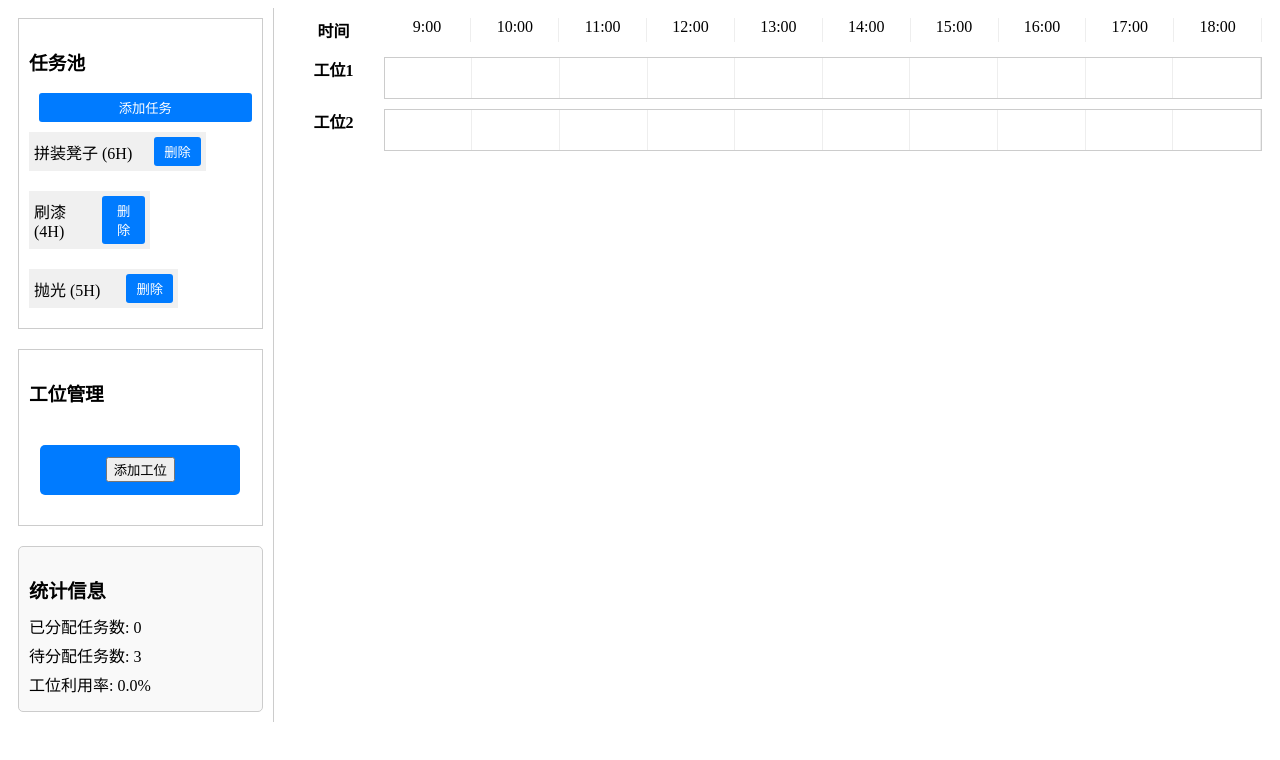
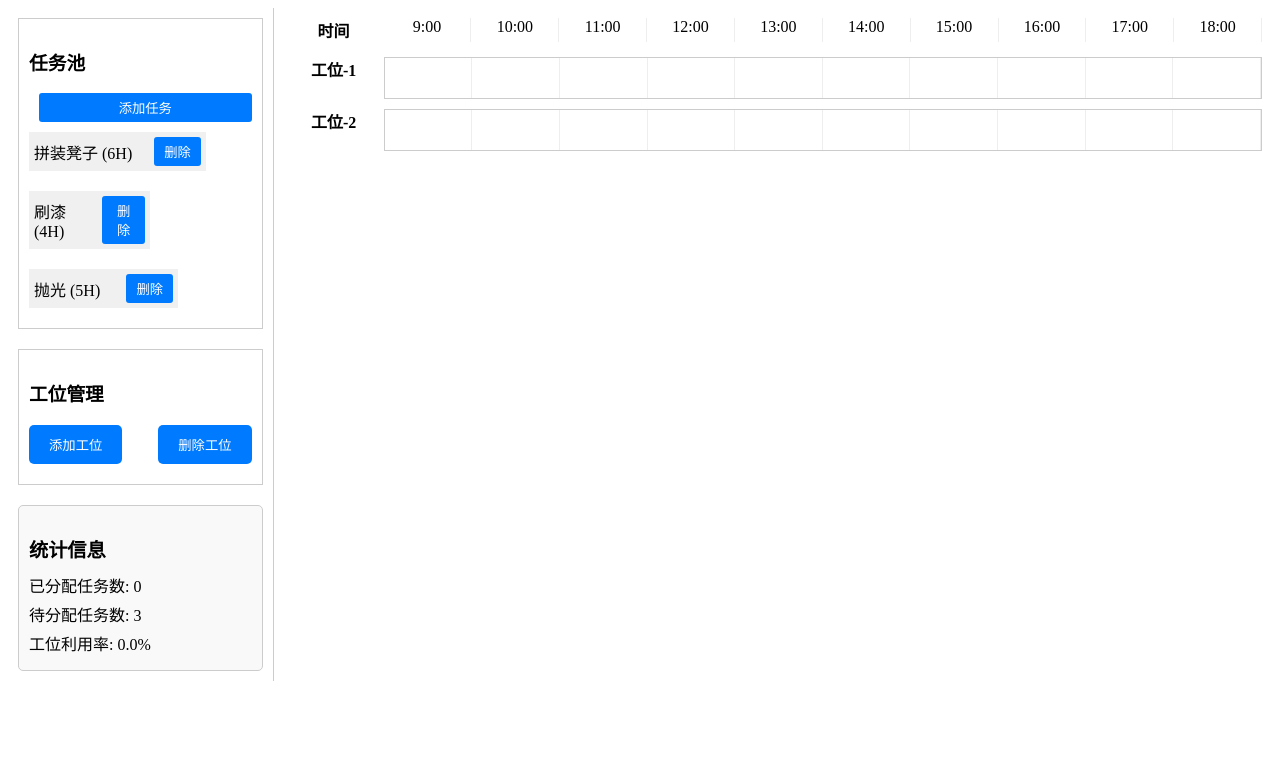
Before and after one commit to Ray-Soong/schedulesystem, a Vue app in the folder scheduler/: page / in a window 1280 px wide. Shown: the top 760 px of the page. Built offline with nearby package versions, Linux system fonts and the light colour scheme.

Commit message:
增加删除工位按钮 并且设置默认值

```diff
--- a/scheduler/src/components/AddWorkstationButton.vue
+++ b/scheduler/src/components/AddWorkstationButton.vue
@@ -1,17 +1,38 @@
 <template>
   <div class="station-mgr">
     <h3>工位管理</h3>
-    <div class="add-workstation-button">
-      <button @click="showAddWorkstationModal">添加工位</button>
+    <div class="buttons">
+      <button @click="showAddModal = true">添加工位</button>
+      <button @click="showDeleteModal = true">删除工位</button>
     </div>
 
-    <!-- 弹框输入工位名称 -->
-    <div v-if="showModal" class="modal">
+    <!-- 添加工位弹框 -->
+    <div v-if="showAddModal" class="modal">
       <div class="modal-content">
         <h3>输入工位名称</h3>
-        <input v-model="workstationName" placeholder="工位名称" />
-        <button @click="confirmAddWorkstation">确认</button>
-        <button @click="closeModal">取消</button>
+        <input
+          v-model="workstationName"
+          :placeholder="`默认: 工位-${(workstations?.length || 0) + 1}`"
+        />
+        <div class="modal-actions">
+          <button @click="confirmAddWorkstation">确认</button>
+          <button @click="closeAddModal">取消</button>
+        </div>
+      </div>
+    </div>
+
+    <!-- 删除工位弹框 -->
+    <div v-if="showDeleteModal" class="modal">
+      <div class="modal-content">
+        <h3>输入要删除的工位名称</h3>
+        <input
+          v-model="deleteWorkstationName"
+          :placeholder="`默认: 工位-${(workstations?.length || 0)}`"
+        />
+        <div class="modal-actions">
+          <button @click="confirmDeleteWorkstation">确认</button>
+          <button @click="closeDeleteModal">取消</button>
+        </div>
       </div>
     </div>
   </div>
@@ -19,32 +40,48 @@
 
 <script>
 export default {
-  name: "AddWorkstationButton",
+  name: "StationManager",
+  props: {
+    workstations: {
+      type: Array,
+      default: () => [], // 默认值为空数组
+    },
+  },
   data() {
     return {
-      showModal: false,
+      showAddModal: false,
+      showDeleteModal: false,
       workstationName: "",
+      deleteWorkstationName: "",
     };
   },
   methods: {
-    showAddWorkstationModal() {
-      this.showModal = true;
-    },
-    closeModal() {
-      this.showModal = false;
+    closeAddModal() {
+      this.showAddModal = false;
       this.workstationName = "";
     },
     confirmAddWorkstation() {
-      if (this.workstationName.trim()) {
-        this.$emit("add-workstation", this.workstationName);
-        this.closeModal();
-      }
+      const name =
+        this.workstationName.trim() || `工位-${(this.workstations?.length || 0) + 1}`;
+      this.$emit("add-workstation", name);
+      this.closeAddModal();
+    },
+
+    closeDeleteModal() {
+      this.showDeleteModal = false;
+      this.deleteWorkstationName = "";
+    },
+    confirmDeleteWorkstation() {
+      const name =
+        this.deleteWorkstationName.trim() || `工位-${(this.workstations?.length || 0)}`;
+      this.$emit("delete-workstation", name);
+      this.closeDeleteModal();
     },
   },
 };
 </script>
 
-<style>
+<style scoped>
 .station-mgr {
   margin-top: 20px;
   border: 1px solid #ccc;
@@ -52,7 +89,22 @@ export default {
   display: flex;
   flex-direction: column;
 }
-/* 简单的弹框样式 */
+.buttons {
+  display: flex;
+  justify-content: space-between;
+  margin-bottom: 10px;
+}
+button {
+  padding: 10px 20px;
+  background-color: #007bff;
+  color: white;
+  border: none;
+  border-radius: 5px;
+  cursor: pointer;
+}
+button:hover {
+  background-color: #0056b3;
+}
 .modal {
   position: fixed;
   top: 0;
@@ -69,19 +121,8 @@ export default {
   padding: 20px;
   border-radius: 5px;
 }
-.add-workstation-button {
+.modal-actions {
   display: flex;
-  justify-content: center;
-  align-items: center;
-  background-color: #007bff;
-  color: white;
-  text-align: center;
-  cursor: pointer;
-  width: 200px;
-  height: 50px;
-  border: none;
-  border-radius: 5px;
-  margin: 20px auto;
-  font-size: 16px;
+  justify-content: space-between;
 }
 </style>
--- a/scheduler/src/components/TaskScheduler.vue
+++ b/scheduler/src/components/TaskScheduler.vue
@@ -38,8 +38,8 @@ export default {
         { id: 3, name: "抛光", hours: 5 },
       ],
       workstations: [
-        { id: 1, name: "工位1", tasks: [] },
-        { id: 2, name: "工位2", tasks: [] },
+        { id: 1, name: "工位-1", tasks: [] },
+        { id: 2, name: "工位-2", tasks: [] },
       ],
     };
   },
```
